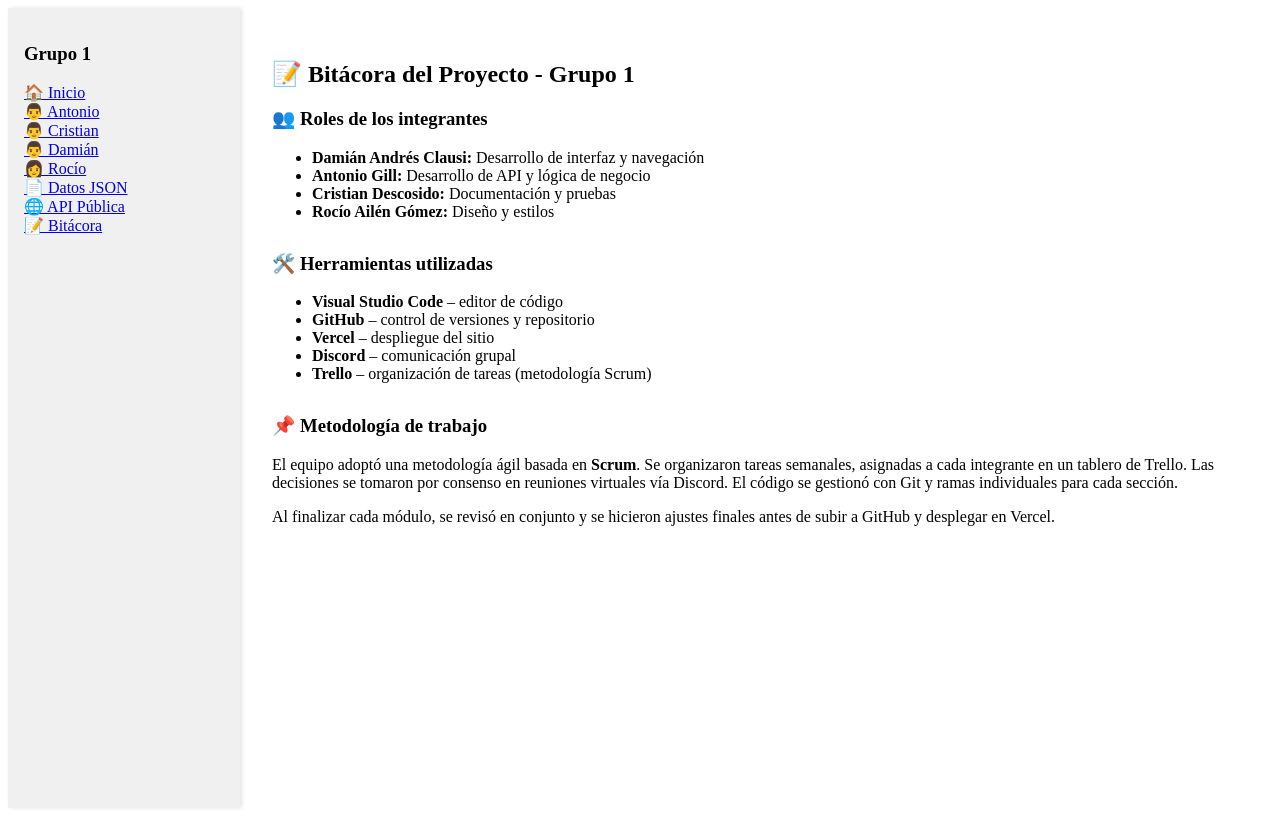
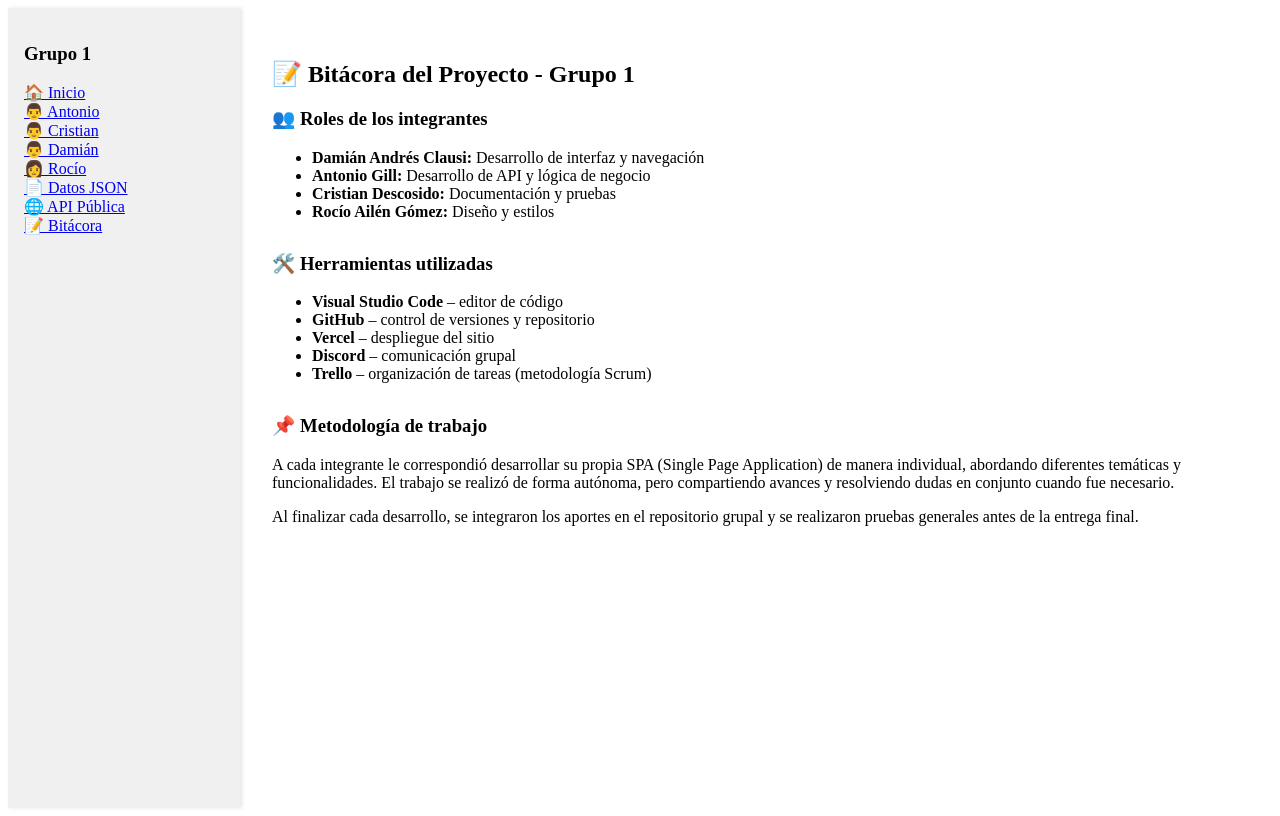
Before and after one commit to damianclausi/tp1-react-grupo1, a React (Vite) app: page /bitacora in a window 1280 px wide. Built offline with nearby package versions, Linux system fonts and the light colour scheme.

Commit message:
docs: actualiza metodología en bitácora, cada integrante desarrolló su SPA

```diff
--- a/src/pages/Bitacora.jsx
+++ b/src/pages/Bitacora.jsx
@@ -27,13 +27,10 @@ export default function Bitacora() {
       <section>
         <h3>📌 Metodología de trabajo</h3>
         <p>
-          El equipo adoptó una metodología ágil basada en <strong>Scrum</strong>. Se organizaron tareas semanales,
-          asignadas a cada integrante en un tablero de Trello. Las decisiones se tomaron por consenso en reuniones
-          virtuales vía Discord. El código se gestionó con Git y ramas individuales para cada sección.
+          A cada integrante le correspondió desarrollar su propia SPA (Single Page Application) de manera individual, abordando diferentes temáticas y funcionalidades. El trabajo se realizó de forma autónoma, pero compartiendo avances y resolviendo dudas en conjunto cuando fue necesario.
         </p>
         <p>
-          Al finalizar cada módulo, se revisó en conjunto y se hicieron ajustes finales antes de subir a GitHub y desplegar
-          en Vercel.
+          Al finalizar cada desarrollo, se integraron los aportes en el repositorio grupal y se realizaron pruebas generales antes de la entrega final.
         </p>
       </section>
     </div>
```
